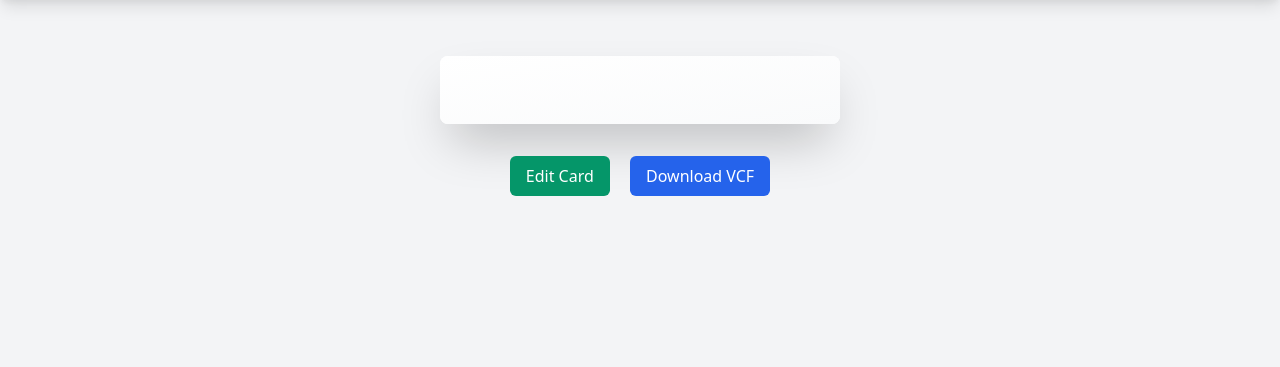
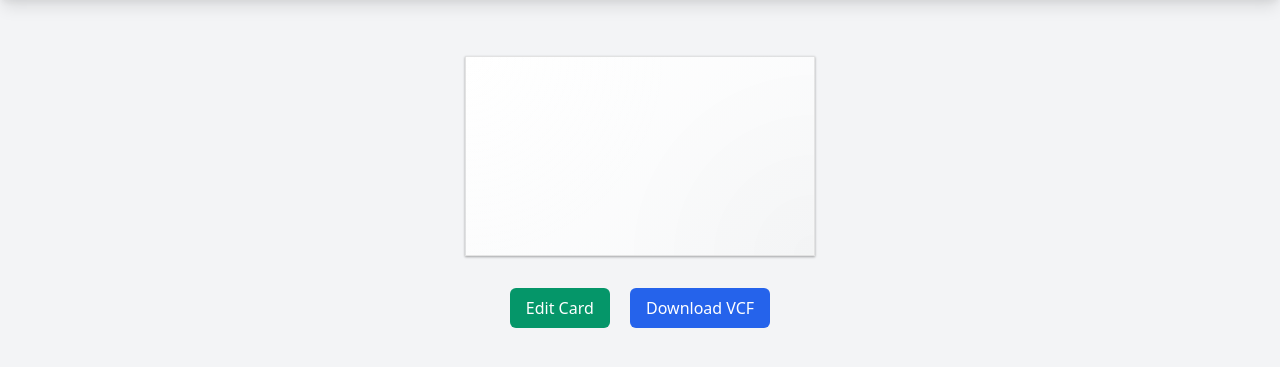
Before and after one commit to satishsurath/card.runningdigitally.com, a Flask app: page /preview-card in a window 1280 px wide. Shown: the part 64-431 px from the top of the page. Run offline with Flask 3, Linux system fonts and the light colour scheme; data comes from the database, SQL or seed files in the repository.

Commit message:
Add business card styles and update preview card template for improved layout

```diff
--- a/static/css/style.css
+++ b/static/css/style.css
@@ -7,3 +7,42 @@
     0% { opacity: 0; }
     100% { opacity: 1; }
 }
+
+/* Business Card Styles */
+.business-card {
+    aspect-ratio: 1.75;
+    width: 100%;
+    max-width: 350px;
+    background: linear-gradient(145deg, #ffffff 0%, #f8f9fa 100%);
+    border: 1px solid rgba(0, 0, 0, 0.1);
+    box-shadow:
+        0 1px 3px rgba(0,0,0,0.12),
+        0 1px 2px rgba(0,0,0,0.24),
+        0 0 0 1px rgba(255,255,255,0.08) inset;
+    position: relative;
+    transform-style: preserve-3d;
+    transition: transform 0.3s ease, box-shadow 0.3s ease;
+}
+
+.business-card:hover {
+    transform: translateY(-5px) rotateX(2deg);
+    box-shadow:
+        0 4px 6px rgba(0,0,0,0.15),
+        0 2px 4px rgba(0,0,0,0.12);
+}
+
+.card-content {
+    height: 100%;
+    background-image:
+        radial-gradient(circle at 100% 100%, rgba(0,0,0,0.02) 0%, transparent 50%),
+        radial-gradient(circle at 0% 0%, rgba(255,255,255,0.1) 0%, transparent 50%);
+}
+
+.contact-info {
+    font-size: 0.9rem;
+    color: #4B5563;
+}
+
+.contact-info svg {
+    opacity: 0.75;
+}
--- a/templates/preview_card.html
+++ b/templates/preview_card.html
@@ -1,36 +1,31 @@
 {% extends "base.html" %}
-
 {% block content %}
 <div class="max-w-md mx-auto p-6">
     <!-- Business Card Preview -->
-    <div id="preview-card" class="bg-white rounded-lg shadow-2xl overflow-hidden" style="max-width: 500px; margin: 0 auto;">
-        <!-- Card Content -->
-        <div class="p-6 flex flex-col justify-between bg-gradient-to-br from-white to-gray-50 min-h-[200px]">
+    <div id="preview-card" class="business-card mx-auto">
+        <div class="card-content p-6 flex flex-col justify-between h-full">
             <!-- Top Section -->
             <div>
-                <h1 id="full-name" class="text-2xl font-bold text-gray-800">Loading...</h1>
-                <p id="title" class="text-md text-gray-600 mt-1"></p>
-                <p id="company" class="text-md font-semibold text-green-600 mt-1"></p>
+                <h1 id="full-name" class="text-xl font-bold text-gray-800 mb-1">Loading...</h1>
+                <p id="title" class="text-sm text-gray-600"></p>
+                <p id="company" class="text-sm font-semibold text-green-600 mt-1"></p>
             </div>
-
             <!-- Bottom Section -->
-            <div class="space-y-2 text-sm mt-4">
-                <div id="phone-section" class="flex items-center text-gray-600 hidden">
-                    <svg class="w-4 h-4 mr-2 flex-shrink-0" fill="none" stroke="currentColor" viewBox="0 0 24 24">
+            <div class="contact-info space-y-1.5 mt-4">
+                <div id="phone-section" class="flex items-center hidden">
+                    <svg class="w-3.5 h-3.5 mr-2 flex-shrink-0" fill="none" stroke="currentColor" viewBox="0 0 24 24">
                         <path stroke-linecap="round" stroke-linejoin="round" stroke-width="2" d="M3 5a2 2 0 012-2h3.28a1 1 0 01.948.684l1.498 4.493a1 1 0 01-.502 1.21l-2.257 1.13a11.042 11.042 0 005.516 5.516l1.13-2.257a1 1 0 011.21-.502l4.493 1.498a1 1 0 01.684.949V19a2 2 0 01-2 2h-1C9.716 21 3 14.284 3 6V5z"/>
                     </svg>
                     <span id="phone-text"></span>
                 </div>
-
-                <div id="website-section" class="flex items-center text-gray-600 hidden">
-                    <svg class="w-4 h-4 mr-2 flex-shrink-0" fill="none" stroke="currentColor" viewBox="0 0 24 24">
+                <div id="website-section" class="flex items-center hidden">
+                    <svg class="w-3.5 h-3.5 mr-2 flex-shrink-0" fill="none" stroke="currentColor" viewBox="0 0 24 24">
                         <path stroke-linecap="round" stroke-linejoin="round" stroke-width="2" d="M21 12a9 9 0 01-9 9m9-9a9 9 0 00-9-9m9 9H3m9 9a9 9 0 01-9-9m9 9c1.657 0 3-4.03 3-9s-1.343-9-3-9m0 18c-1.657 0-3-4.03-3-9s1.343-9 3-9m-9 9a9 9 0 019-9"/>
                     </svg>
                     <span id="website-text"></span>
                 </div>
-
-                <div id="address-section" class="flex items-center text-gray-600 hidden">
-                    <svg class="w-4 h-4 mr-2 flex-shrink-0" fill="none" stroke="currentColor" viewBox="0 0 24 24">
+                <div id="address-section" class="flex items-center hidden">
+                    <svg class="w-3.5 h-3.5 mr-2 flex-shrink-0" fill="none" stroke="currentColor" viewBox="0 0 24 24">
                         <path stroke-linecap="round" stroke-linejoin="round" stroke-width="2" d="M17.657 16.657L13.414 20.9a1.998 1.998 0 01-2.827 0l-4.244-4.243a8 8 0 1111.314 0z"/>
                         <path stroke-linecap="round" stroke-linejoin="round" stroke-width="2" d="M15 11a3 3 0 11-6 0 3 3 0 016 0z"/>
                     </svg>
```
